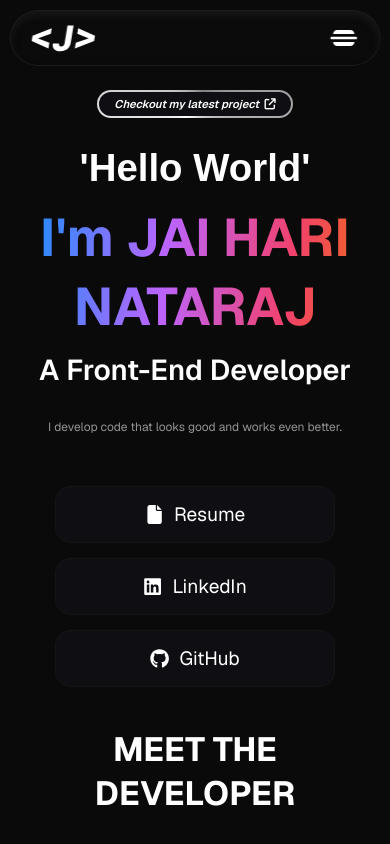
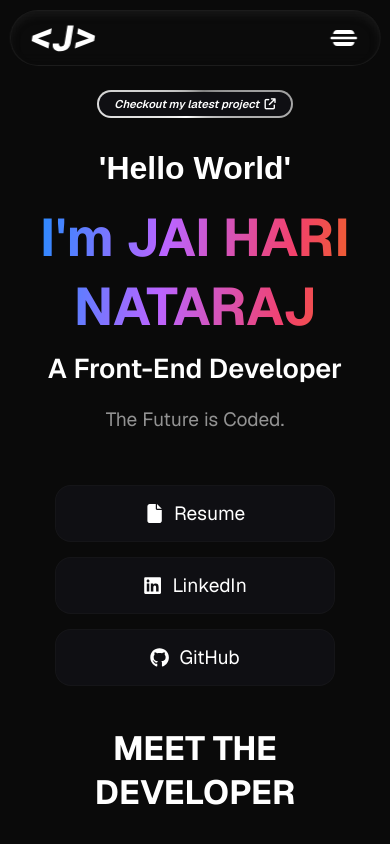
Before and after one commit to ijaihari/portfolio, a React (Vite) app: page / in a window 390 px wide. Shown: the top 844 px of the page. Built offline with nearby package versions, Linux system fonts and the light colour scheme; a web font is replaced by a local one.

Commit message:
minor updates

```diff
--- a/src/pages/Footer.jsx
+++ b/src/pages/Footer.jsx
@@ -4,7 +4,7 @@ function Footer() {
     return (
         <footer className="footer-container">
             <section className="footer-wrapper">
-                <p>Developed by <a className='profile-link'target='_blank' href="https://www.linkedin.com/in/ijaihari/">Jai Hari Nataraj </a>
+                <p>Designed & Developed by <a className='profile-link'target='_blank' href="https://www.linkedin.com/in/ijaihari/">Jai Hari Nataraj </a>
                     <br className='footer-break' /> &copy; {year} All Rights Reserved</p>
             </section>
         </footer>
--- a/src/pages/Hero.jsx
+++ b/src/pages/Hero.jsx
@@ -28,7 +28,7 @@ function Hero() {
                 </section>
 
                 <section className="about">
-                    <p>I develop code that looks good and works even better.</p>
+                    <p>The Future is Coded.</p>
                 </section>
 
                 <section className="hero-links">
--- a/src/styles/footer.scss
+++ b/src/styles/footer.scss
@@ -7,7 +7,7 @@
     .footer-wrapper {
         color: white;
         border-top: 1px solid var.$color-border;
-        padding: 10px 0px;
+        padding: 8px 0px;
         text-align: center;
         font-size: 1rem;
     }
@@ -16,9 +16,10 @@
 .profile-link {
     color: white;
     font-weight: 600;
+    text-decoration: underline;
 
     &:hover {
-        text-decoration: underline;
+        text-decoration: none;
     }
 }
 
--- a/src/styles/hero.scss
+++ b/src/styles/hero.scss
@@ -102,7 +102,7 @@
         margin-top: 30px;
 
         h3 {
-            font-size: 2.4rem;
+            font-size: 2rem;
             height: 2.5rem;
         }
 
@@ -112,7 +112,7 @@
         }
 
         h2 {
-            font-size: 1.8rem;
+            font-size: 1.7rem;
             text-align: center;
         }
     }
@@ -138,14 +138,13 @@
 
 .about {
     color: #ffffff8f;
-    font-size: 1rem;
-    margin-top: 30px;
+    font-size: 1.2rem;
+    margin-top: 20px;
     line-height: 1.5;
     text-align: center;
 
     @media (min-width: 350px) and (max-width: 570px) {
         text-align: justify;
-        font-size: 0.75rem;
     }
 }
 
--- a/src/styles/scrollToTop.scss
+++ b/src/styles/scrollToTop.scss
@@ -19,16 +19,17 @@
     z-index: 999;
     transition: all 0.5s ease-in-out;
     @include mixins.boxshadow;
-    @include mixins.border;
+    border: 1px solid grey;
 
     @media (max-width:425px) {
         bottom: 20px;
-        right: 20px;
+        right: 10px;
     }
 
     &:hover {
         transform: scale(1.1);
         color: black;
+        border-color: white;
         background-color: white;
     }
 
```
